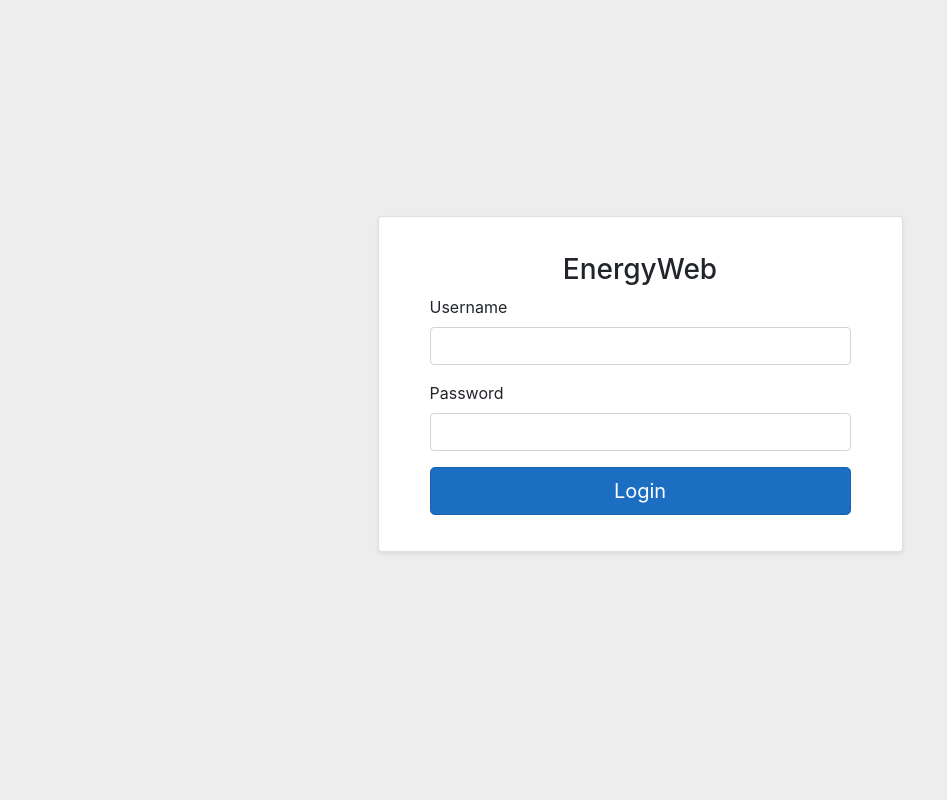
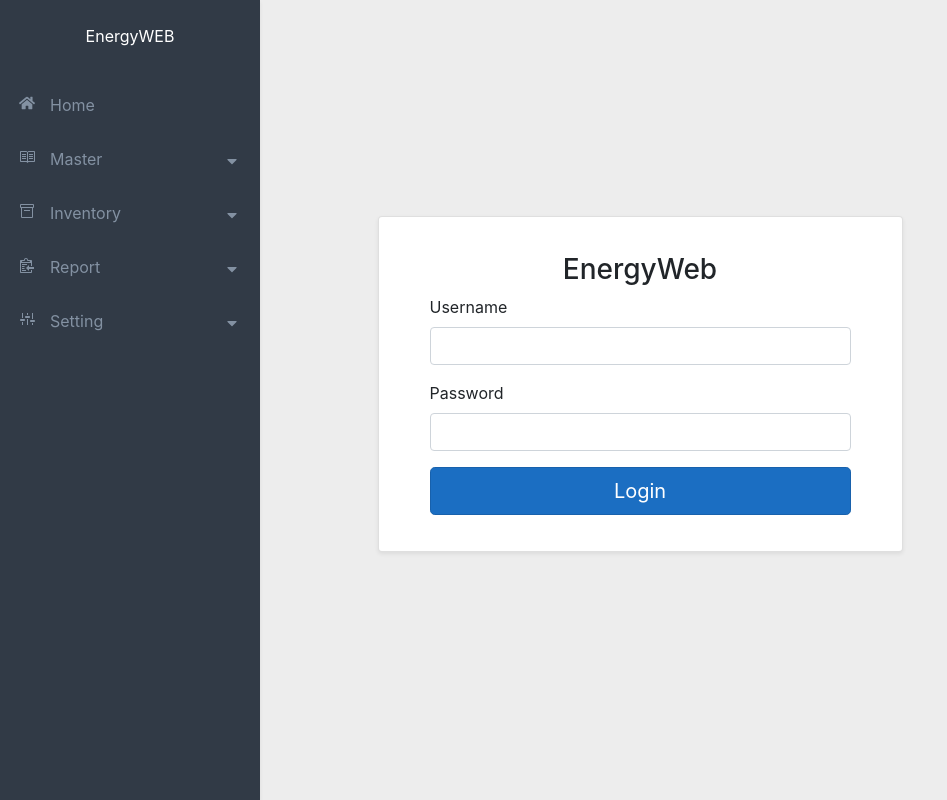
Before and after one commit to enggarprdh/Energy, a React (Create React App) app in the folder EnergyWEB/EnergyWEB/ClientApp/: page /login in a window 1280 px wide. Shown: the whole page, without its empty margins (0-947 px from the left). Built offline with nearby package versions, Linux system fonts and the light colour scheme.

Commit message:
navbar not finish

```diff
--- a/EnergyWEB/EnergyWEB/ClientApp/src/App.js
+++ b/EnergyWEB/EnergyWEB/ClientApp/src/App.js
@@ -1,5 +1,5 @@
 import React, { Component } from 'react';
-import { Route } from 'react-router';
+import { Route } from 'react-router-dom';
 import { Layout } from './components/Layout';
 import { Home } from './components/Home';
 import { FetchData } from './components/FetchData';
@@ -30,6 +30,7 @@ export default class App extends Component {
         {this.isShowButton ? <Ebutton event={this.showMessage} displayText="Login"/>:""}
 
       </Layout>
+
     );
   }
 }
--- a/EnergyWEB/EnergyWEB/ClientApp/src/components/Layout.js
+++ b/EnergyWEB/EnergyWEB/ClientApp/src/components/Layout.js
@@ -4,7 +4,7 @@ import { NavMenu } from './NavMenu';
 
 export class Layout extends Component {
   static displayName = Layout.name;
-  showNavMenu = false;
+  showNavMenu = true;
 
   render () {
     return (
--- a/EnergyWEB/EnergyWEB/ClientApp/src/components/NavMenu.css
+++ b/EnergyWEB/EnergyWEB/ClientApp/src/components/NavMenu.css
@@ -1,4 +1,4 @@
-a.navbar-brand {
+/* a.navbar-brand {
   white-space: normal;
   text-align: center;
   word-break: break-all;
@@ -15,4 +15,62 @@ html {
 
 .box-shadow {
   box-shadow: 0 .25rem .75rem rgba(0, 0, 0, .05);
+} */
+
+.sidebar {
+  position: fixed;
+  background-color: #313a46;
+  width: 260px;
+  height: 100vh;
+  left: 0;
+  /* margin: 5px; */
+  /* border-radius: 30px; */
 }
+
+.logo {
+  padding: 20px;
+  margin-bottom: 20px;
+}
+
+.sidebar .logo {
+  color: #ffffff;
+}
+
+.sidebar-text-light {
+  color: #8391a2;
+
+}
+
+nav > ul, nav > ul > li {
+  list-style-type: none;
+  margin-bottom: 20px;
+  padding-left: 10px;
+  padding-right: 10px;
+}
+
+nav > ul > li {
+  /* border-bottom: 1px solid #8391a2; */
+  padding: 5px;
+}
+
+
+li > a:link, li > a:hover {
+  text-decoration: none;
+}
+
+li > a:hover {
+  color: #ffffff;
+}
+
+
+.sidebar-caret {
+  position: absolute;
+  right: 20px;
+}
+
+.sidebar-icon {
+  margin-right: 15px;
+  line-height: 1.0625rem;
+  vertical-align: top;
+
+}
--- a/EnergyWEB/EnergyWEB/ClientApp/src/components/NavMenu.js
+++ b/EnergyWEB/EnergyWEB/ClientApp/src/components/NavMenu.js
@@ -1,5 +1,7 @@
 import React, { Component } from 'react';
 import { Collapse, Container, Navbar, NavbarBrand, NavbarToggler, NavItem, NavLink } from 'reactstrap';
+import { FaCaretDown, FaHome } from "react-icons/fa";
+import { GoArchive, GoBook, GoClippy, GoSettings } from "react-icons/go";
 import { Link } from 'react-router-dom';
 import './NavMenu.css';
 
@@ -23,30 +25,64 @@ export class NavMenu extends Component {
 
   render () {
     return (
-      <header>
-        <Navbar className="navbar-expand-sm navbar-toggleable-sm ng-white border-bottom box-shadow mb-3" light>
-          <Container>
-            <NavbarBrand tag={Link} to="/">EnergyWEB</NavbarBrand>
-            <NavbarToggler onClick={this.toggleNavbar} className="mr-2" />
-            <Collapse className="d-sm-inline-flex flex-sm-row-reverse" isOpen={!this.state.collapsed} navbar>
-              <ul className="navbar-nav flex-grow">
-                <NavItem>
-                  <NavLink tag={Link} className="text-dark" to="/">Home</NavLink>
-                </NavItem>
-                <NavItem>
-                  <NavLink tag={Link} className="text-dark" to="/counter">Counter</NavLink>
-                </NavItem>
-                <NavItem>
-                  <NavLink tag={Link} className="text-dark" to="/fetch-data">Fetch data</NavLink>
-                </NavItem>
-                <NavItem>
-                  <NavLink tag={Link} className="text-dark" to="/login">Login</NavLink>
-                </NavItem>
-              </ul>
-            </Collapse>
-          </Container>
-        </Navbar>
-      </header>
+      // <header>
+      //    <Navbar className="navbar-expand-sm navbar-toggleable-sm ng-white border-bottom box-shadow mb-3" light>
+      //     <Container>
+      //       <NavbarBrand tag={Link} to="/">EnergyWEB</NavbarBrand>
+      //       <NavbarToggler onClick={this.toggleNavbar} className="mr-2" />
+      //       <Collapse className="d-sm-inline-flex flex-sm-row-reverse" isOpen={!this.state.collapsed} navbar>
+      //         <ul className="navbar-nav flex-grow">
+      //           <NavItem>
+      //             <NavLink tag={Link} className="text-dark" to="/">Home</NavLink>
+      //           </NavItem>
+      //           <NavItem>
+      //             <NavLink tag={Link} className="text-dark" to="/counter">Counter</NavLink>
+      //           </NavItem>
+      //           <NavItem>
+      //             <NavLink tag={Link} className="text-dark" to="/fetch-data">Fetch data</NavLink>
+      //           </NavItem>
+      //           <NavItem>
+      //             <NavLink tag={Link} className="text-dark" to="/login">Login</NavLink>
+      //           </NavItem>
+      //         </ul>
+      //       </Collapse>
+      //     </Container>
+      //   </Navbar>
+
+      // </header>
+      <nav className={"sidebar shadow-sm p-1 mb-5"}>
+          <div className={"logo"}><center>EnergyWEB</center></div>
+          <ul>
+            <li>
+              <a className={"sidebar-text-light"} href={"#"}>
+                <span className={"sidebar-icon"}><FaHome/></span><span>Home</span></a>
+            </li>
+            <li>
+              <a className={"sidebar-text-light"} href={"#"}>
+              <span className={"sidebar-icon"}><GoBook/></span>Master
+              <span className={"sidebar-caret"}><FaCaretDown/></span></a>
+              {/* <ul>
+                <li><a className={"sidebar-text-light"} href={"#"}>Item</a></li>
+                <li><a className={"sidebar-text-light"} href={"#"}>Category</a></li>
+              </ul> */}
+            </li>
+            <li>
+              <a className={"sidebar-text-light"} href={"#"}>
+              <span className={"sidebar-icon"}><GoArchive/></span>Inventory
+              <span className={"sidebar-caret"}><FaCaretDown/></span></a>
+            </li>
+            <li>
+              <a className={"sidebar-text-light"} href={"#"}>
+              <span className={"sidebar-icon"}><GoClippy/></span>Report
+              <span className={"sidebar-caret"}><FaCaretDown/></span></a>
+            </li>
+            <li>
+              <a className={"sidebar-text-light"} href={"#"}>
+              <span className={"sidebar-icon"}><GoSettings/></span>Setting
+              <span className={"sidebar-caret"}><FaCaretDown/></span></a>
+            </li>
+          </ul>
+      </nav>
     );
   }
 }
```
Also changed, not shown: EnergyWEB/EnergyWEB/ClientApp/package.json (+4 -3 lines), 1 other file (tests, documents, lock files or other folders).
